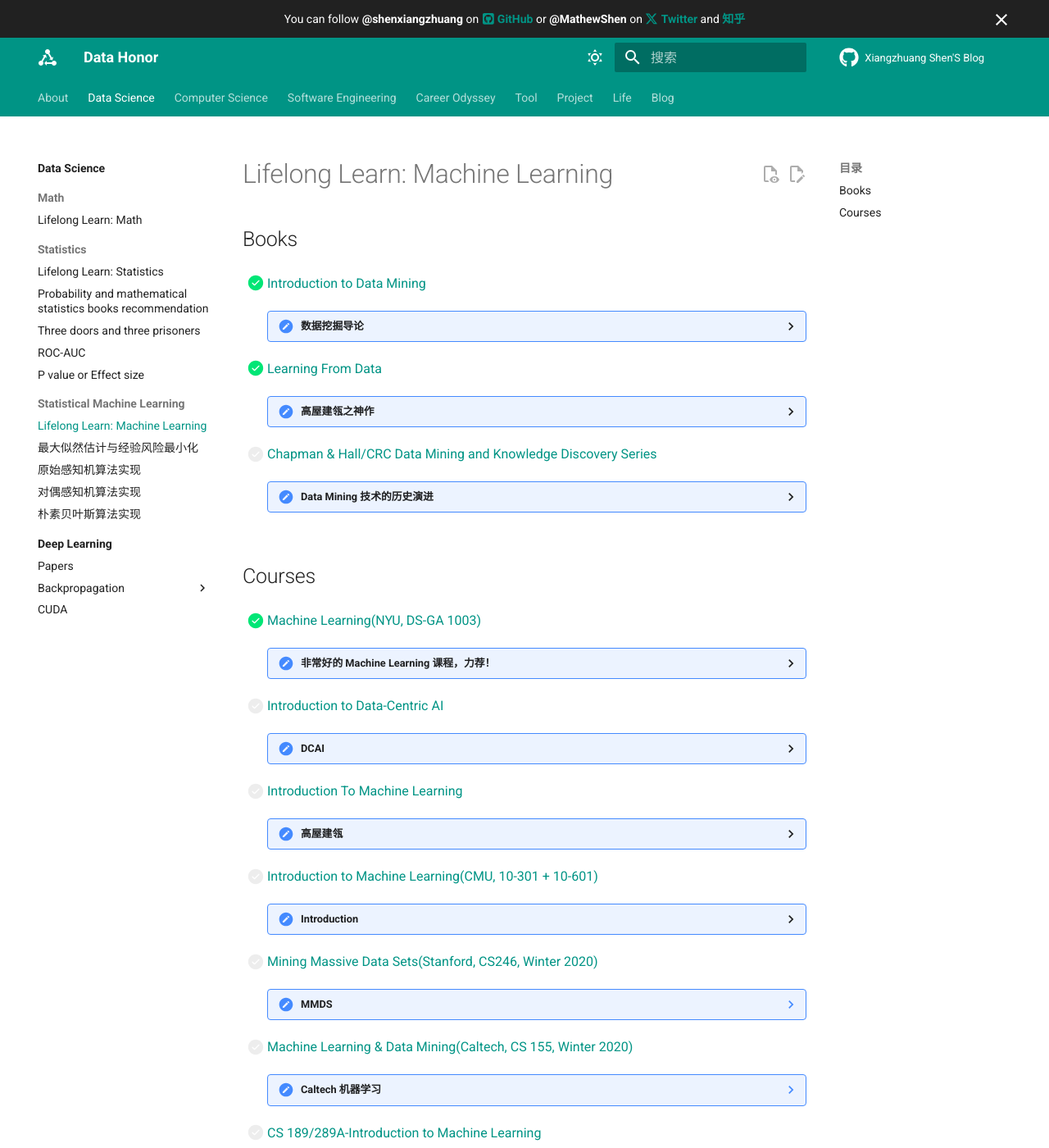
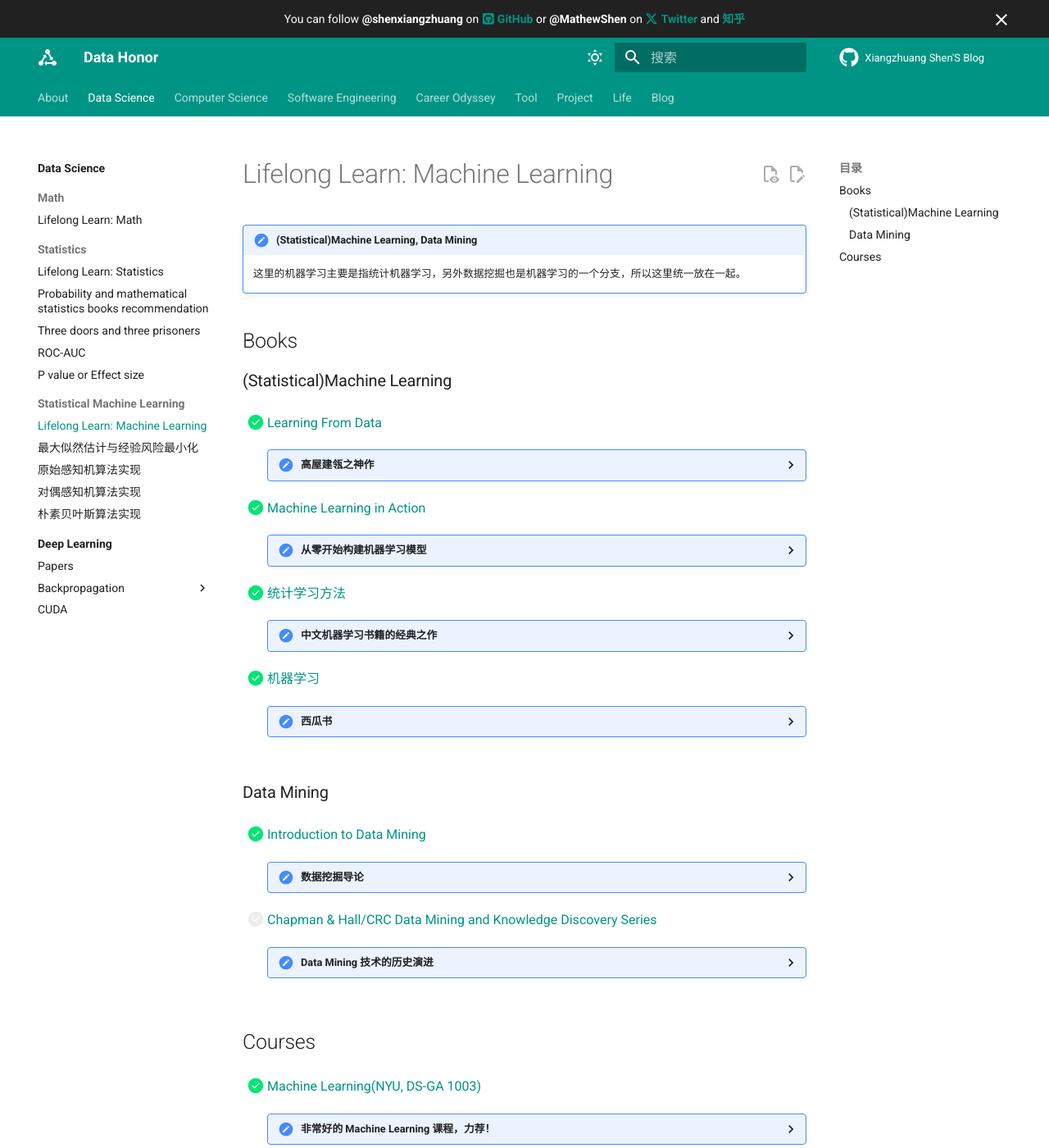
Before and after one commit to shenxiangzhuang/shenxiangzhuang.github.io, an MkDocs documentation site: the page built from docs/datascience/ml/learn.md, in a window 1280 px wide and 1400 px high. Shown: the whole window at 82% size. Built offline with MkDocs 1.6.1 and Material for MkDocs 9.7.7, drawn with Linux system fonts in a browser that asks for light colours; comment, search, counter and statistics services are not loaded; some of the changed lines change nothing that is shown.

Commit message:
add: ml books (#176)

```diff
--- a/docs/datascience/ml/learn.md
+++ b/docs/datascience/ml/learn.md
@@ -1,17 +1,57 @@
 # Lifelong Learn: Machine Learning
+
+!!! note "(Statistical)Machine Learning, Data Mining"
+
+    这里的机器学习主要是指统计机器学习，另外数据挖掘也是机器学习的一个分支，所以这里统一放在一起。
 
 
 ## Books
+
+### (Statistical)Machine Learning
+
+- [x] [Learning From Data](https://work.caltech.edu/library/index.html)
+
+    ??? "高屋建瓴之神作"
+        这本书正如其名，是介绍如何从数据中学习的书籍。
+        不说别的，仅这个书名就能看出这本书的高度。
+        如果你想要学习机器学习，这本书是一个很好的开始。
+        **本书用通俗易懂的表述讲解了机器学习最为基础最为本质的概念，这足以让读者受益终生**。
+
+- [x] [Machine Learning in Action](https://www.manning.com/books/machine-learning-in-action)
+
+    ??? "从零开始构建机器学习模型"
+
+        也是一本经典之作。不依赖任何机器学习库，从零开始构建机器学习模型。
+        这本书想要教给读者的东西是最难的，也是最宝贵最重要的：复现机器学习算法。
+        通过复现算法，我们才能真正理解算法的本质，而不是仅仅停留在调用库的层面。
+        正如Richard Feynman所说的那样：**What I cannot create, I do not understand**。
+        这本书就是通过教你Create，来让你更好地Understand，同时掌握Recreate的能力。
+
+
+- [x] [统计学习方法](https://book.douban.com/subject/10590856/)
+
+    ??? "中文机器学习书籍的经典之作"
+        这本书是我学习机器学习的第一本书，也是我认为目前国内难得的一本好书。
+        书的亮点在于对算法的推导和解释非常清晰，而且提供了一些结合具体数据的例子来作为理论知识的补充，
+        这些例子可以很大程度上加深我们对算法本地的理解。
+
+- [x] [机器学习](https://book.douban.com/subject/26708119/)
+
+    ??? "西瓜书"
+        这本书是国内机器学习领域的经典之作，也是很多人学习机器学习的第一本书。
+        但是我想说的是，这本并不是很适合作为入门书籍。
+        入门更加推荐上面的*Learning from Data*和《统计学习方法》，
+        原因很简单，西瓜书并没有大众吹捧的那么好。为什么说它不好？原因很多。最关键的一点是，
+        它专注于给你将WHAT，HOW，对最终要的WHY几乎没有涉及。
+
+
+### Data Mining
+
 - [x] [Introduction to Data Mining](https://www-users.cs.umn.edu/~kumar001/dmbook/index.php)
 
     ??? "数据挖掘导论"
         中文书名为《数据挖掘导论》，翻译的是第一版，现在又出了英文第二版。内容比较丰富，比较适合入门（因为书籍并没有刻意避开复杂的地方，所以也并没有很简单）。
 
-
-
-- [x] [Learning From Data](https://work.caltech.edu/library/index.html)
-
-    ??? "高屋建瓴之神作"
 
 - [ ] [Chapman & Hall/CRC Data Mining and Knowledge Discovery Series](https://www.crcpress.com/Chapman--HallCRC-Data-Mining-and-Knowledge-Discovery-Series/book-series/CHDAMINODIS?page=&order=pubdate&size=48&view=list&status=published,forthcoming)
 
```
